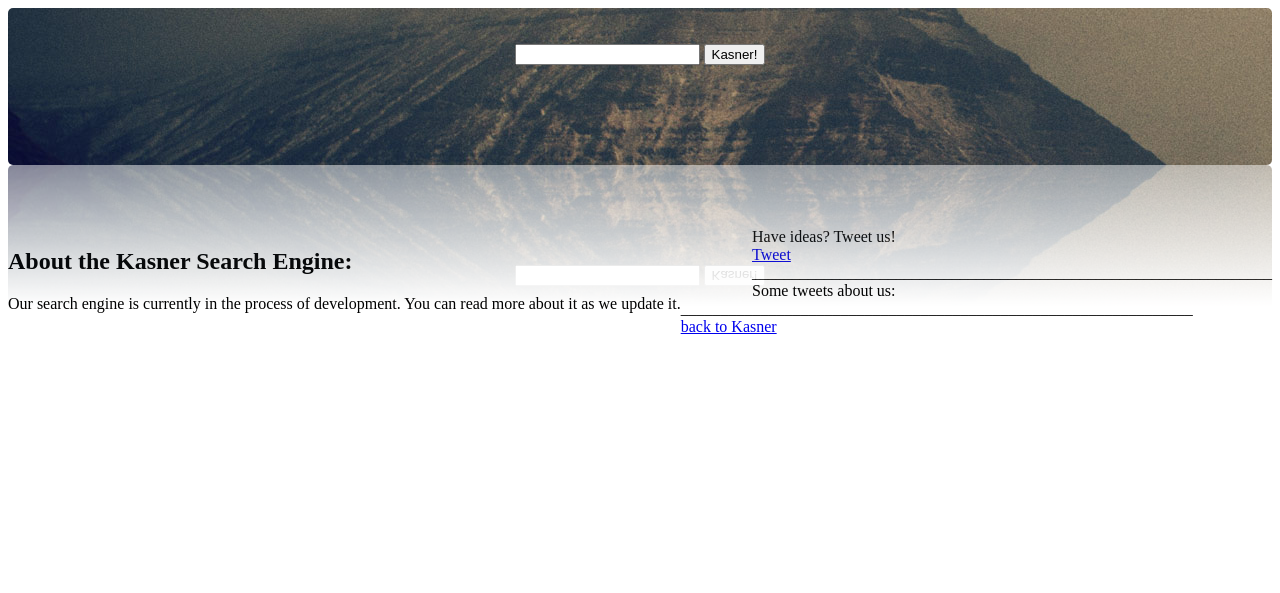
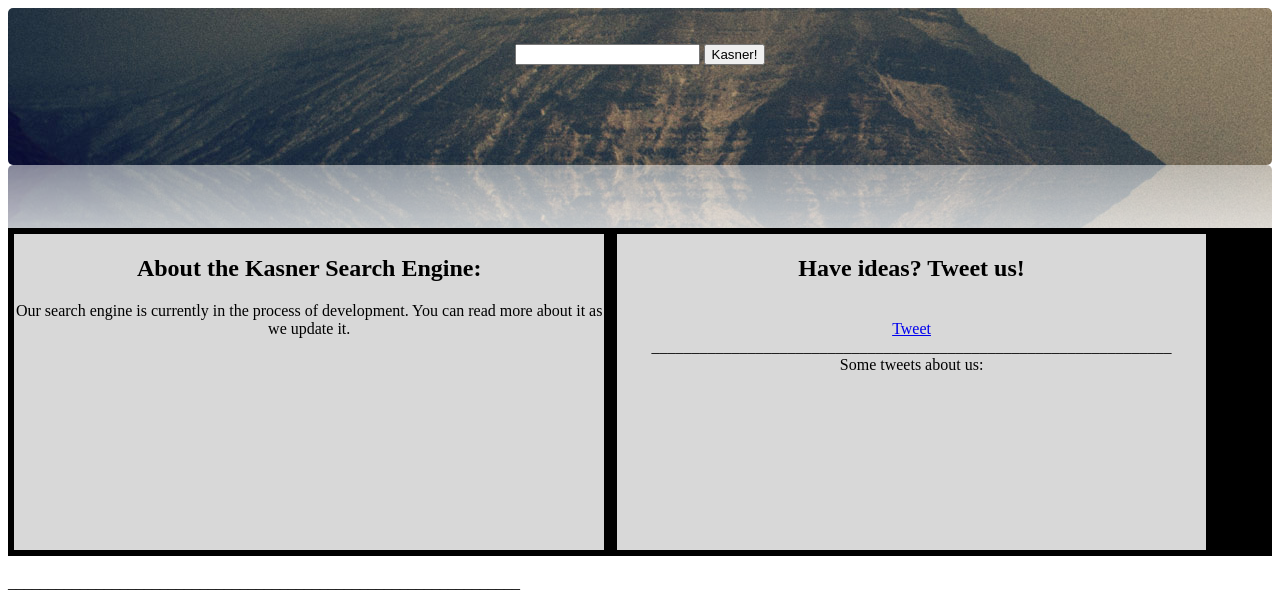
Before and after one commit to dchukhin/kasner_project, a Django app: page /about in a window 1280 px wide. Shown: the top 593 px of the page. Run offline with Django 3.2, Linux system fonts and the light colour scheme; parts of the project's set-up code (start-up, migrations or seed data) failed here and were passed over; some libraries are stand-ins or nearby versions.

Commit message:
div blocks same height in about page

```diff
--- a/engine1/templates/about.html
+++ b/engine1/templates/about.html
@@ -14,8 +14,8 @@
     </form>
 </div>
 
-<div class=container>
-    <div class=container1 style="float:left;">
+<div class=container-wide>
+    <div class=container-halves style="float:left;">
         <h2>About the Kasner Search Engine:</h2>
         <p>Our search engine is currently in the process of development.
         You can read more about it as we update it.
@@ -23,8 +23,8 @@
     </div>
 
 
-    <div class=container1 style="float:right;">
-        Have ideas? Tweet us!
+    <div class=container-halves>
+        <h2>Have ideas? Tweet us!</h2>
         <br>
         <a href="https://twitter.com/share" class="twitter-share-button" data-text="Check out Kasner!" data-via="kasner_search">Tweet</a>
         </br>
@@ -50,6 +50,7 @@
     {% endfor %}
     </div>
 </div>
+<br>
 ________________________________________________________________
 <br>
 <a href='/'>back to Kasner</a>
```
